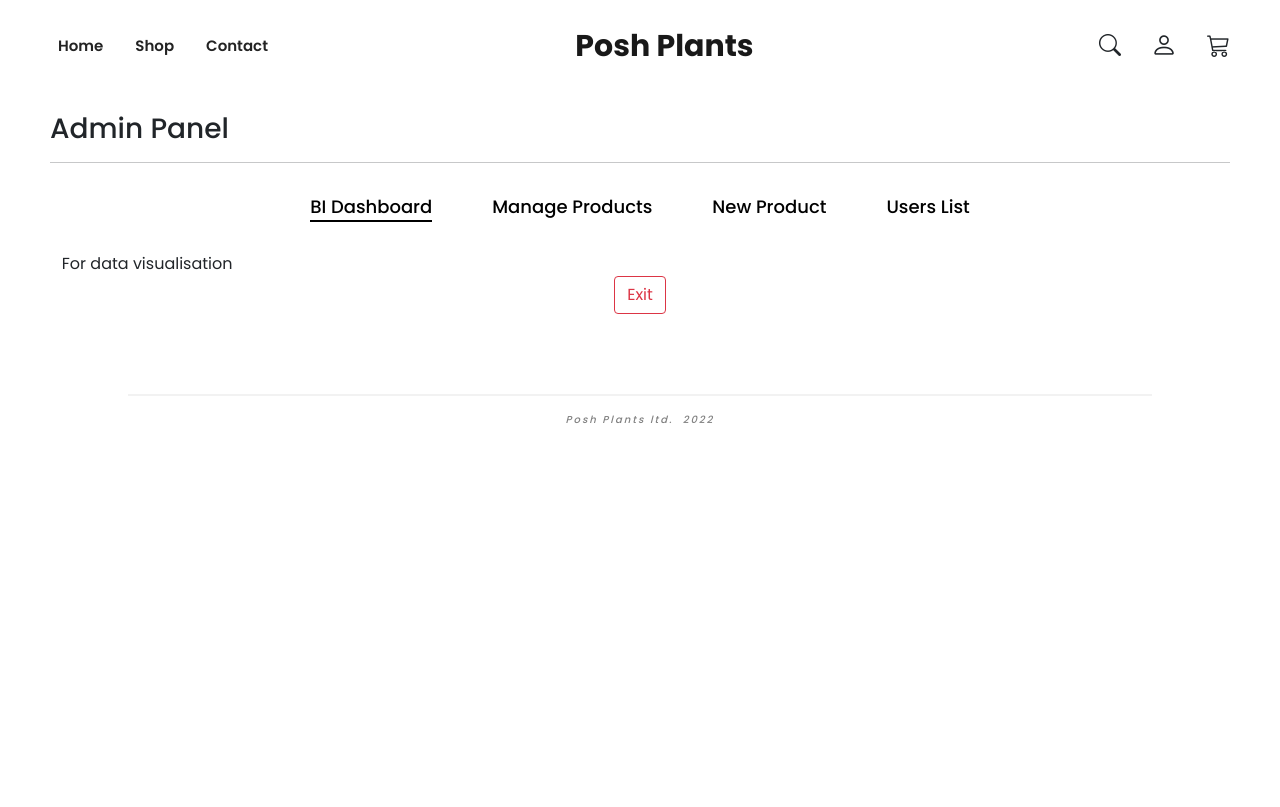
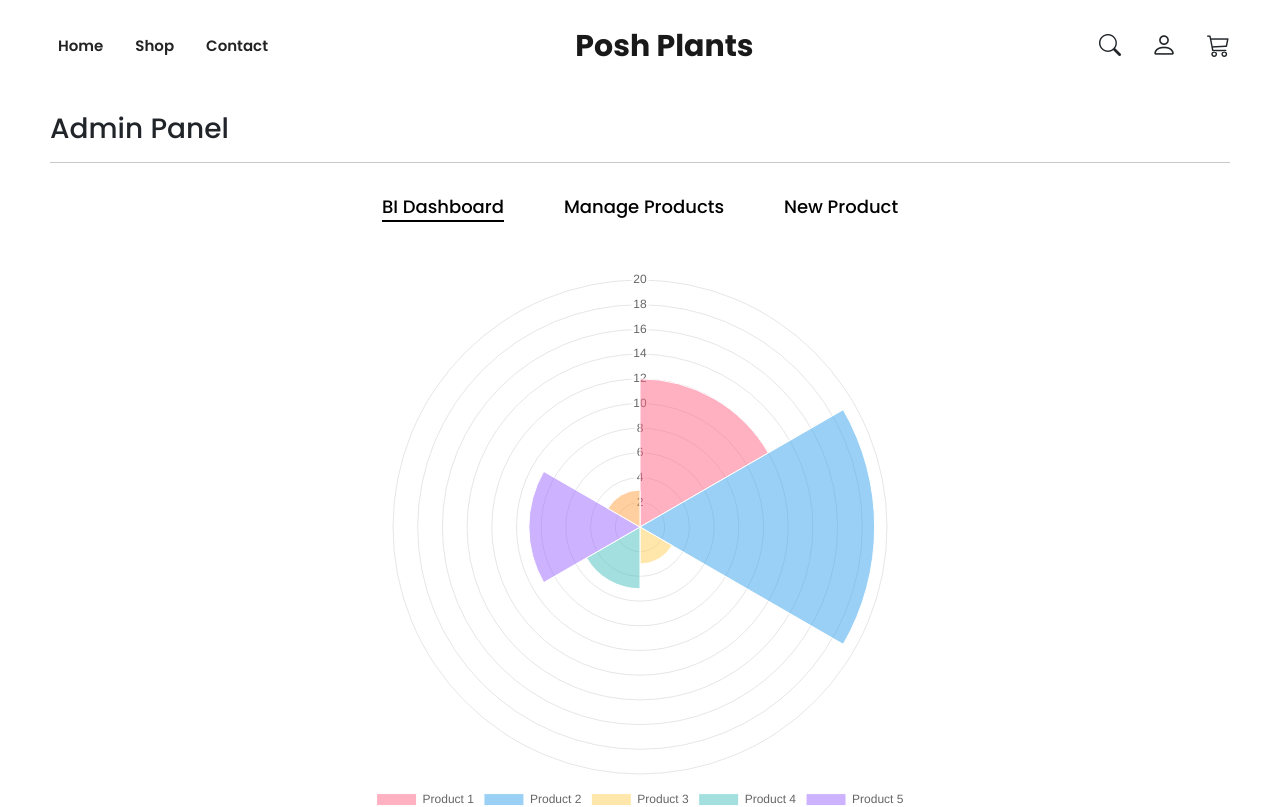
Before and after one commit to Nay-said/posh-plants, a React (Create React App) app in the folder frontend/: page /Admin/Dashboard in a window 1280 px wide. Shown: the top 807 px of the page. Built offline with nearby package versions, Linux system fonts and the light colour scheme; no server answers; sample sign-in values are in the browser's storage.

Commit message:
Admin dashboard & style update

```diff
--- a/frontend/package.json
+++ b/frontend/package.json
@@ -10,7 +10,9 @@
     "axios": "^0.27.2",
     "bootstrap": "^5.1.3",
     "bootstrap-icons": "^1.8.1",
+    "chart.js": "^3.8.0",
     "react": "^18.0.0",
+    "react-chartjs-2": "^4.1.0",
     "react-dom": "^18.0.0",
     "react-router-dom": "^6.3.0",
     "react-scripts": "5.0.1",
--- a/frontend/src/App.jsx
+++ b/frontend/src/App.jsx
@@ -1,13 +1,13 @@
 import { BrowserRouter, Routes, Route, Navigate } from "react-router-dom";
 import { isAdmin } from './service'
 import './styles/App.css';
+import Navbar from './components/Layouts/Navbar';
 import Home from './pages/Home';
 import Shop from './pages/Shop';
 import Login from './pages/Login';
 import Signup from './pages/Signup';
 import ProductDetail from './pages/ProductDetail'
 import AdminPanel from "./pages/Admin/AdminPanel";
-import Navbar from "./components/Layouts/Navbar";
 import Footer from "./components/Layouts/Footer";
 
 function App() {
--- a/frontend/src/pages/Admin/AdminPanel.jsx
+++ b/frontend/src/pages/Admin/AdminPanel.jsx
@@ -5,7 +5,6 @@ import "../../styles/Admin.css"
 import Dashboard from "./Dashboard";
 import ProductManger from "./ProductManger";
 import CreateProduct from "./CreateProduct";
-import Users from "./Users"
 
 const AdminPanel = () => {
   const setActive = ({isActive}) => isActive ? activeClass : 'tab'
@@ -27,9 +26,6 @@ const AdminPanel = () => {
           <NavLink to='/Admin/New-Product' className={setActive}>
             New Product
           </NavLink >
-          <NavLink to='/Admin/Users' className={setActive}>
-            Users List
-          </NavLink >
         </section>
 
         <section id="Panel-Body">
@@ -37,7 +33,6 @@ const AdminPanel = () => {
             <Route path='/Dashboard' element={<Dashboard />} />
             <Route path='/Products' element={<ProductManger />} />
             <Route path='/New-Product' element={<CreateProduct />} />
-            <Route path='/Users' element={<Users />} />
           </Routes>
         </section>
 
--- a/frontend/src/pages/Admin/Dashboard.jsx
+++ b/frontend/src/pages/Admin/Dashboard.jsx
@@ -1,7 +1,44 @@
+import { Chart as ChartJS, RadialLinearScale, ArcElement, Tooltip, Legend, CategoryScale, LinearScale, Title } from 'chart.js';
+import { PolarArea } from 'react-chartjs-2';
+ChartJS.register(RadialLinearScale, ArcElement, Tooltip, Legend, CategoryScale, LinearScale, Title);
+export const polarChartData = {
+  labels: ['Product 1', 'Product 2', 'Product 3', 'Product 4', 'Product 5', 'Product 6'],
+  datasets: [
+    {
+      label: '# of Sale',
+      data: [12, 19, 3, 5, 9, 3],
+      backgroundColor: [
+        'rgba(255, 99, 132, 0.5)',
+        'rgba(54, 162, 235, 0.5)',
+        'rgba(255, 206, 86, 0.5)',
+        'rgba(75, 192, 192, 0.5)',
+        'rgba(153, 102, 255, 0.5)',
+        'rgba(255, 159, 64, 0.5)',
+      ],
+      borderWidth: 1,
+    },
+  ],
+};
+export const config = {
+  responsive: true,
+  plugins: {
+    legend: {
+      position: 'bottom',
+    },
+    title: {
+      display: true,
+      text: 'Number of Sales',
+      position: 'bottom'
+    },
+  },
+};
+
 const Dashboard = () => {
   return (
-    <div>
-      For data visualisation
+    <div id="Dashboard">
+      <section id="polar-chart">
+        <PolarArea options={config} data={polarChartData} />
+      </section>
     </div>
   )
 }
--- a/frontend/src/pages/Admin/Users.jsx
+++ /dev/null
@@ -1,6 +0,0 @@
-const Users = () => {
-  return (
-    <div>Users</div>
-  )
-}
-export default Users
--- a/frontend/src/styles/Admin.css
+++ b/frontend/src/styles/Admin.css
@@ -3,8 +3,7 @@
 }
 
 #Panel-Body {
-  width: 98%;
-  margin: 0 auto;
+  margin-bottom: 30px;
 }
 
 /* Product Management Page */
@@ -90,3 +89,13 @@
   width: 60px !important;
   height: 60px !important;
 }
+
+/* Dash Board */
+#Dashboard {
+  padding-top: 20px;
+}
+
+#polar-chart {
+  width: 600px;
+  margin: 0 auto;
+}
--- a/frontend/src/styles/App.css
+++ b/frontend/src/styles/App.css
@@ -14,8 +14,8 @@ main {
 
 /* Footer */
 #Footer {
-  width: 80vw;
-  margin: 50px auto;
+  width: 88%;
+  margin: 20px auto;
 }
 
 #Footer p {
--- a/frontend/src/styles/Home.css
+++ b/frontend/src/styles/Home.css
@@ -4,7 +4,7 @@
 
 .row > div {
   max-height: 500px;
-  margin-bottom: 50px;
+  margin-bottom: 20px;
   overflow-y: hidden;
 }
 
@@ -185,6 +185,12 @@ img {
   }
 }
 
+@media screen and (min-width: 768px) and (max-width: 1200px) {
+  #Home-Page {
+    margin: 25px 50px 10px 50px;
+  }
+}
+
 @media screen and (min-width: 768px) {
   #other-category > div:first-child {
     padding-right: 10px;
--- a/frontend/src/styles/Navbar.css
+++ b/frontend/src/styles/Navbar.css
@@ -78,7 +78,7 @@ h1 {
   text-decoration: underline;
 }
 
-@media screen and (max-width: 768px) {
+@media screen and (max-width: 767px) {
   nav {
     padding: 0 !important;
   }
--- a/frontend/src/styles/Shop.css
+++ b/frontend/src/styles/Shop.css
@@ -15,8 +15,14 @@
   text-decoration: none;
 }
 
-@media screen and (max-width: 768px) {
+@media screen and (min-width: 768px) {
   #heading-bar {
-    padding: 20px 25px;
+    padding: 20px 50px;
   }
 }
+
+@media screen and (max-width: 767px) {
+  #heading-bar {
+    padding: 20px 10px;
+  }
+}
```
Also changed, not shown: 1 other file (tests, documents, lock files or other folders).
